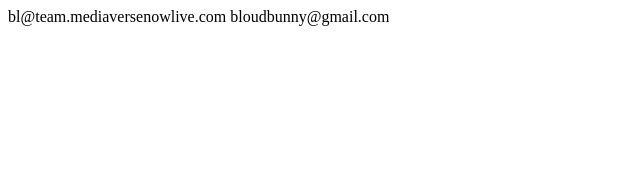
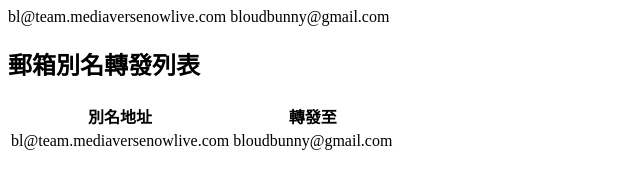
Before and after one commit to BunnyEraPro/global-control-center, a plain HTML site: page email_alias.html in a window 1280 px wide. Shown: the whole page, without its empty margins (0-640 px from the left). Drawn offline with Linux system fonts and the light colour scheme.

Commit message:
Update email_alias.html

```diff
--- a/email_alias.html
+++ b/email_alias.html
@@ -2,3 +2,18 @@
   <td>bl@team.mediaversenowlive.com</td>
   <td>bloudbunny@gmail.com</td>
 </tr>
+<!DOCTYPE html>
+<html>
+<head>
+  <meta charset="UTF-8">
+  <title>郵箱別名列表</title>
+  <link rel="stylesheet" href="style.css">
+</head>
+<body>
+  <h2>郵箱別名轉發列表</h2>
+  <table>
+    <tr><th>別名地址</th><th>轉發至</th></tr>
+    <tr><td>bl@team.mediaversenowlive.com</td><td>bloudbunny@gmail.com</td></tr>
+  </table>
+</body>
+</html>
```
